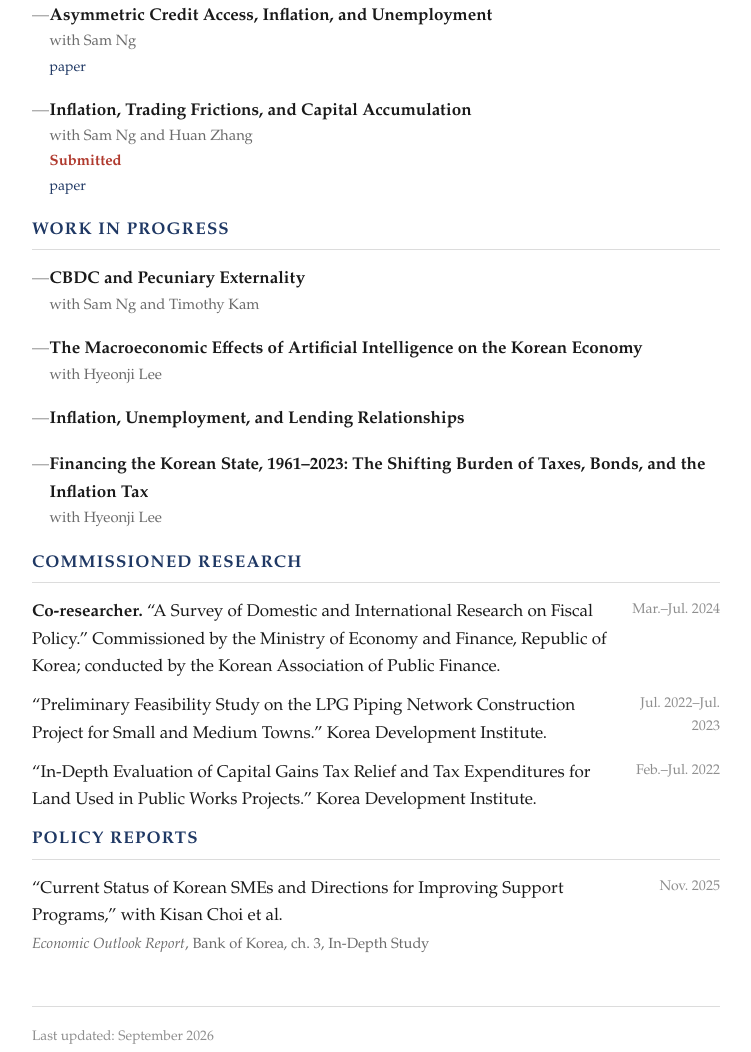
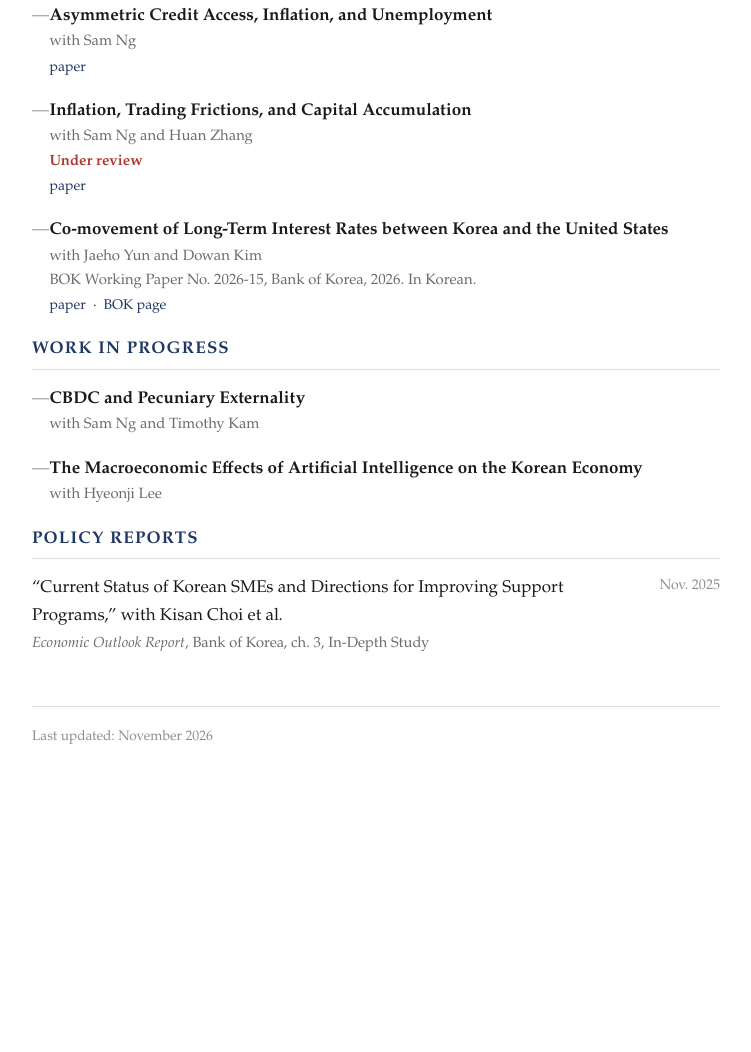
Before and after one commit to hslee0120/hslee0120.github.io, a plain HTML site: page research.html in a window 1280 px wide. Shown: the part 2360-3412 px from the top of the page, without its empty margins (264-1015 px from the left). After the commit the page ends 3172 px from the top, so only its background shows below. Drawn offline with Linux system fonts and the light colour scheme.

Commit message:
Add BOK WP 2026-15 (Korea-US long-term rate co-movement); capital accumulation under review; drop two WIP items; move commissioned research to Activities
Co-Authored-By: Claude Opus 5.5 <noreply@anthropic.com>

```diff
--- a/research.html
+++ b/research.html
@@ -4,7 +4,7 @@
 <meta charset="utf-8">
 <meta name="viewport" content="width=device-width, initial-scale=1">
 <title>Research — Hyungsuk Lee</title>
-<meta name="description" content="Publications, working papers, commissioned research, and policy reports by Hyungsuk Lee.">
+<meta name="description" content="Publications, working papers, and policy reports by Hyungsuk Lee.">
 <link rel="stylesheet" href="style.css">
 </head>
 <body>
@@ -151,8 +151,15 @@
     <li>
       <span class="ttl">Inflation, Trading Frictions, and Capital Accumulation</span>
       <span class="co">with Sam Ng and Huan Zhang</span>
-      <span class="st">Submitted</span>
+      <span class="st">Under review</span>
       <span class="act"><a href="papers/inflation-trading-frictions-capital.pdf">paper</a></span>
+    </li>
+
+    <li>
+      <span class="ttl">Co-movement of Long-Term Interest Rates between Korea and the United States</span>
+      <span class="co">with Jaeho Yun and Dowan Kim</span>
+      <span class="ven">BOK Working Paper No.&nbsp;2026-15, Bank of Korea, 2026. In Korean.</span>
+      <span class="act"><a href="https://www.bok.or.kr/fileSrc/imerEng/3d6f334849e642e4a751a5eeab0f05a5/1/2220ba61e6f945e3a7505f7925b8a8d2.pdf">paper</a> &nbsp;·&nbsp; <a href="https://www.bok.or.kr/imerEng/bbs/B0000196/view.do?menuNo=600341&amp;nttId=11064888&amp;programType=rsrchrDataEng&amp;relate=Y&amp;depth=600341">BOK page</a></span>
     </li>
 
   </ul>
@@ -172,33 +179,6 @@
       <span class="co">with Hyeonji Lee</span>
     </li>
 
-    <li>
-      <span class="ttl">Inflation, Unemployment, and Lending Relationships</span>
-    </li>
-
-    <li>
-      <span class="ttl">Financing the Korean State, 1961–2023: The Shifting Burden of Taxes, Bonds, and the Inflation Tax</span>
-      <span class="co">with Hyeonji Lee</span>
-    </li>
-
-  </ul>
-</section>
-
-<section>
-  <h2>Commissioned Research</h2>
-  <ul class="plain">
-    <li><strong>Co-researcher.</strong> “A Survey of Domestic and International Research on
-      Fiscal Policy.” Commissioned by the Ministry of Economy and Finance, Republic of Korea;
-      conducted by the Korean Association of Public Finance.
-      <span class="yr">Mar.–Jul. 2024</span></li>
-
-    <li>“Preliminary Feasibility Study on the LPG Piping Network Construction Project for
-      Small and Medium Towns.” Korea Development Institute.
-      <span class="yr">Jul. 2022–Jul. 2023</span></li>
-
-    <li>“In-Depth Evaluation of Capital Gains Tax Relief and Tax Expenditures for Land Used
-      in Public Works Projects.” Korea Development Institute.
-      <span class="yr">Feb.–Jul. 2022</span></li>
   </ul>
 </section>
 
@@ -215,7 +195,7 @@
 </main>
 
 <footer>
-  <p>Last updated: September 2026</p>
+  <p>Last updated: November 2026</p>
 </footer>
 
 </body>
```
Also changed, not shown: activities.html (+20 -2 lines).
